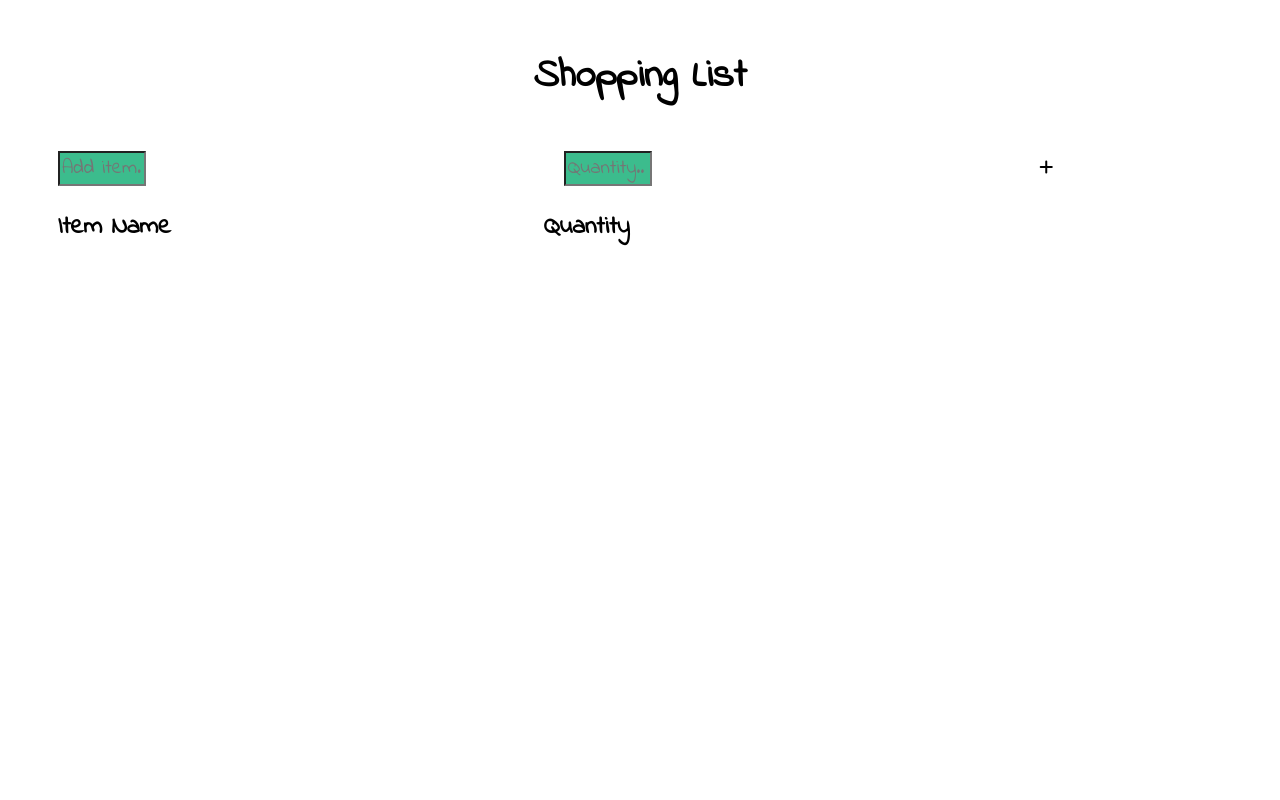
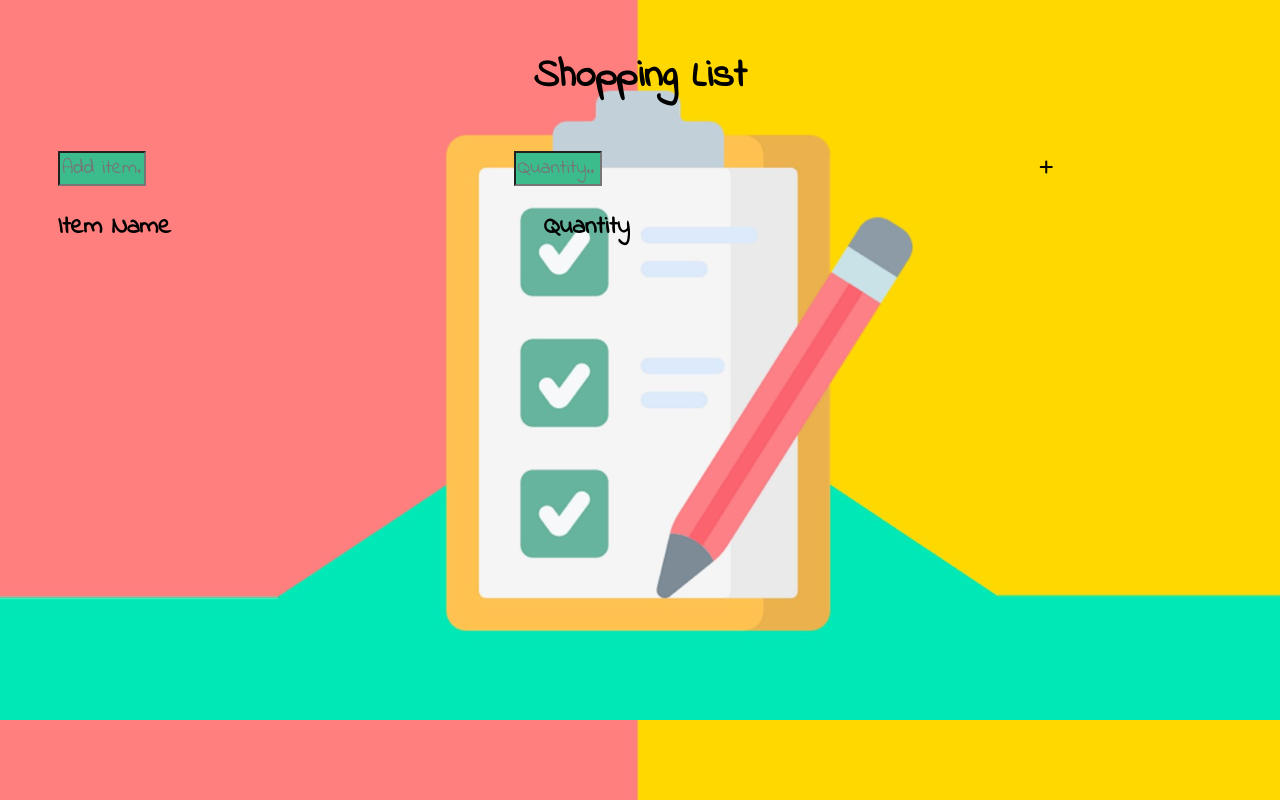
Before and after one commit to Spardutti/basicshoppinglist, a plain HTML site: page index.html in a window 1280 px wide. Drawn offline with Linux system fonts and the light colour scheme.

Commit message:
basic Styling

```diff
--- a/style.css
+++ b/style.css
@@ -22,7 +22,7 @@ input {
   background-color: #3CBC8D;
   color: black;
 }
-.qty {
+.qty {-
   margin-left: 50px;
   width: 80px;
   font-size: 20px ;
@@ -67,6 +67,6 @@ font-size: 40px;
   font-weight: bold;
 }
 body{
-  background-image: url(../src/images/shoppingList.jpeg);
+  background-image: url(./images/shoppingList.jpeg);
   background-size: 100%
 }
```
Also changed, not shown: images/shoppingList.jpeg (added).
